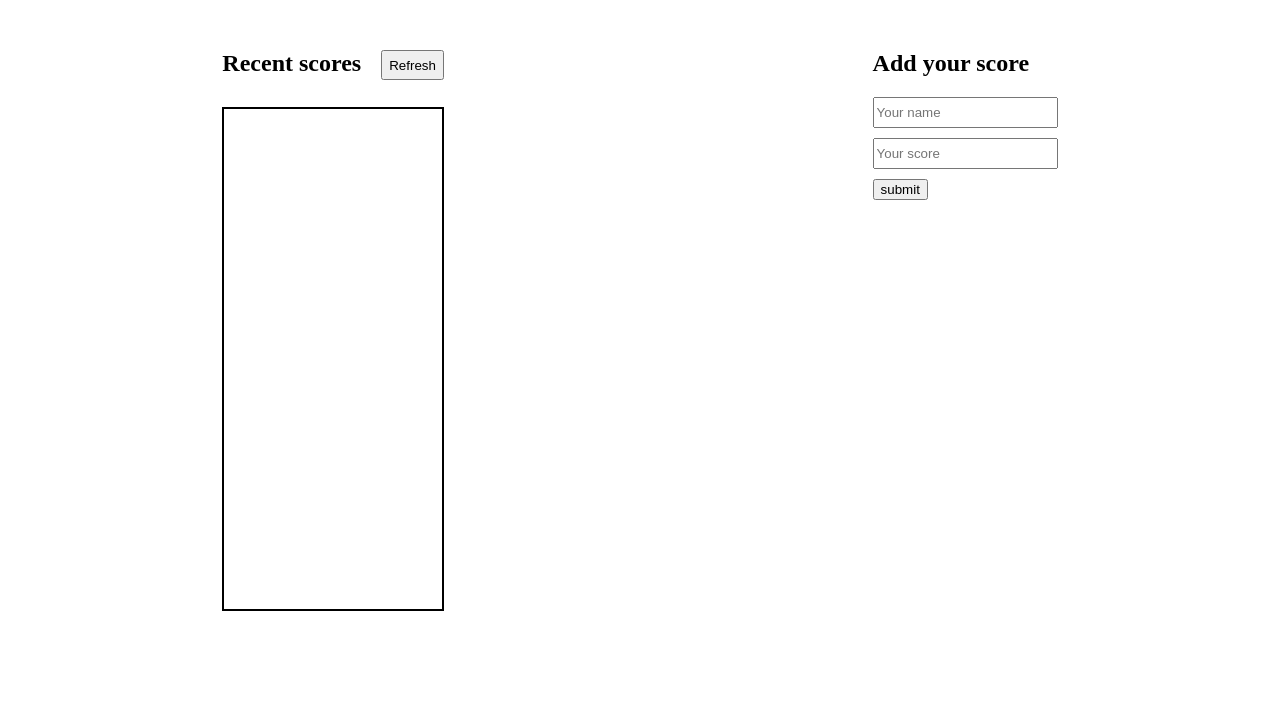
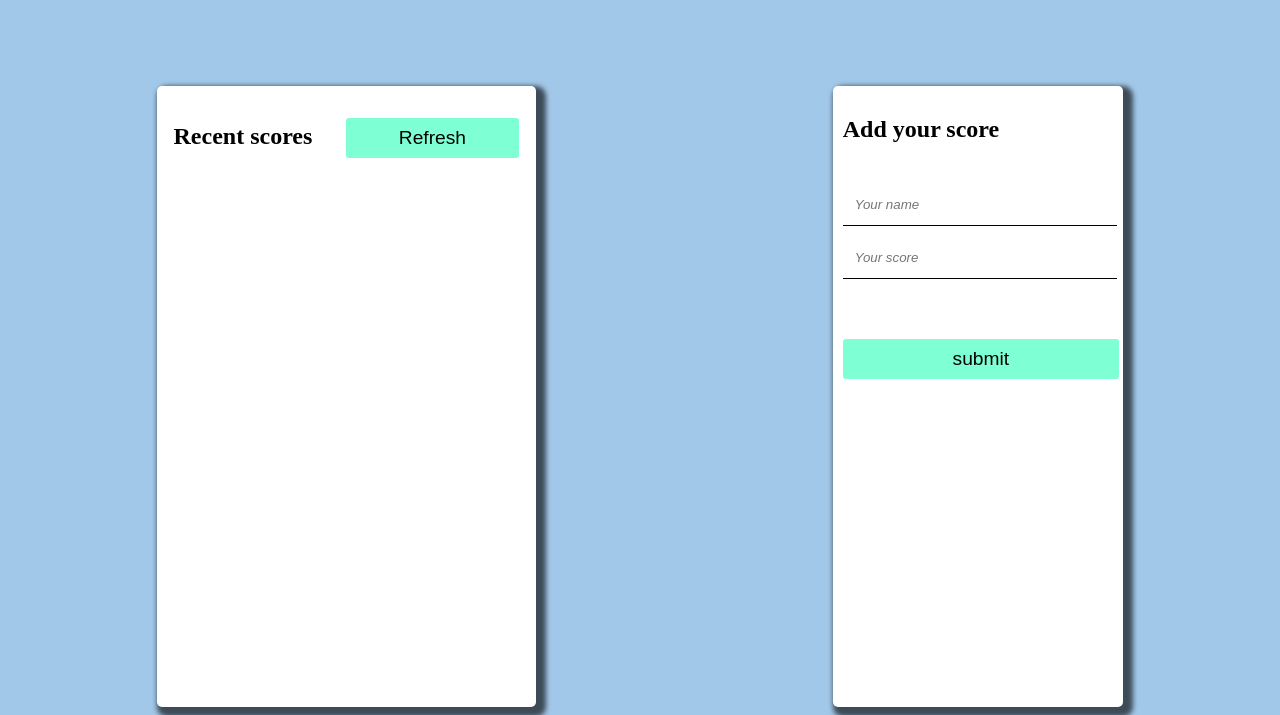
Before and after one commit to Hadi111jafari/Leaderboard, a website built with webpack: page src/index.html in a window 1280 px wide. Shown: the part 157-872 px from the top of the page. Before the commit the page ends 800 px from the top, so only its background shows below. Built offline with nearby package versions, Linux system fonts and the light colour scheme; no server answers.

Commit message:
Add style to Leaderboard

```diff
--- a/src/style.css
+++ b/src/style.css
@@ -1,5 +1,14 @@
+::-webkit-scrollbar {
+  width: 0;
+}
+
+body {
+  background-color: rgb(162, 200, 233);
+}
+
 header h1 {
-  margin: 50px;
+  margin: 5% 0 0 12%;
+  font-size: 70px;
 }
 
 #container {
@@ -9,10 +18,18 @@ header h1 {
   margin-top: 100px;
 }
 
+#scores {
+  width: 30%;
+  background-color: #fff;
+  border-radius: 5px;
+  box-shadow: 5px 5px 5px 5px rgba(0, 0, 0, 0.623);
+}
+
 #RSR {
   display: flex;
   flex-direction: row;
   justify-content: space-between;
+  padding: 17px;
 }
 
 #RSR h2 {
@@ -20,32 +37,74 @@ header h1 {
 }
 
 #refresh-btn {
-  margin-top: 20px;
-  height: 30px;
+  margin-top: 15px;
+  height: 40px;
+  cursor: pointer;
+  width: 50%;
+  background-color: aquamarine;
+  border-radius: 3px;
+  border: none;
+  font-size: larger;
 }
 
 #name {
   margin-bottom: 10px;
-  height: 25px;
+  height: 40px;
+  width: 98%;
+  outline: none;
+  border: none;
+  border-bottom: 1px solid black;
+}
+
+#name::placeholder {
+  padding: 10px;
+  font-style: italic;
 }
 
 #score {
   display: block;
   margin-bottom: 10px;
-  height: 25px;
+  height: 40px;
+  width: 98%;
+  border: none;
+  border-bottom: 1px solid black;
+  outline: none;
+}
+
+#score::placeholder {
+  padding: 10px;
+  font-style: italic;
 }
 
 #score-list {
-  border: 2px solid black;
-  margin-top: 10px;
   overflow: scroll;
   height: 500px;
+  margin: 10px;
+}
+
+#add-score {
+  width: 23%;
+  background-color: #fff;
+  border-radius: 5px;
+  box-shadow: 5px 5px 5px 5px rgba(0, 0, 0, 0.623);
+}
+
+#add-score h2 {
+  width: 95%;
+  padding: 10px;
+}
+
+#form {
+  width: 95%;
+  padding: 10px;
 }
 
 .score {
   display: flex;
   align-items: center;
   padding: 0 1.2rem;
+  width: 92%;
+  margin-left: 3px;
 }
 
 .score-content {
@@ -53,6 +112,22 @@ header h1 {
   font-weight: bold;
 }
 
+.score:nth-child(odd) {
+  background: #fff;
+}
+
 .score:nth-child(even) {
   background: #ddd;
+  border-radius: 30px;
 }
+
+#submit-btn {
+  cursor: pointer;
+  width: 100%;
+  height: 40px;
+  background-color: aquamarine;
+  border-radius: 3px;
+  margin-top: 50px;
+  border: none;
+  font-size: larger;
+}
```
